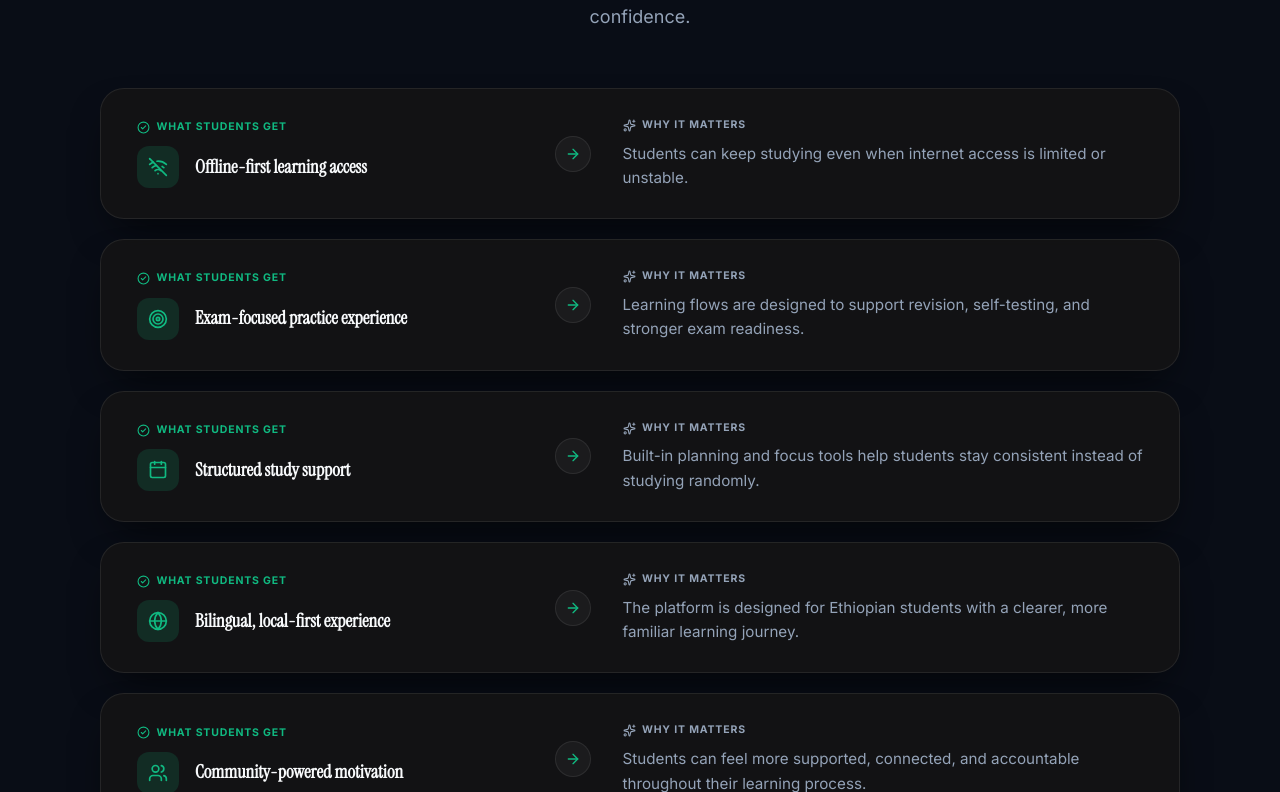
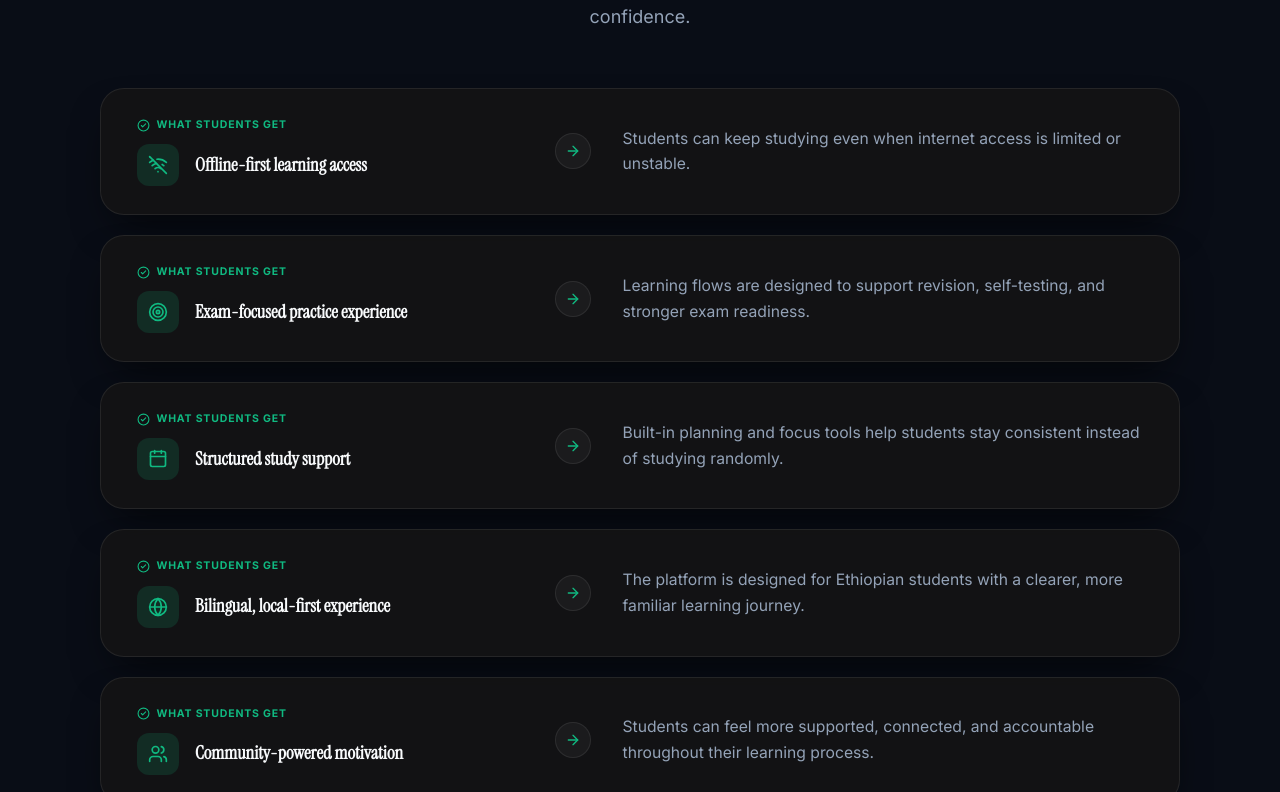
Before and after one commit to abii16/Mesob_Academy, a React (Vite) app: page / in a window 1280 px wide. Shown: the part 2728-3520 px from the top of the page. Built offline with nearby package versions, Linux system fonts and the light colour scheme.

Commit message:
style(comparison): remove Why It Matters label badge while keeping clean benefit explanation

```diff
--- a/src/components/sections/Comparison.jsx
+++ b/src/components/sections/Comparison.jsx
@@ -141,10 +141,6 @@ const Comparison = ({ language }) => {
                 </div>
 
                 <div className="comparison-side-matter">
-                  <div className="comparison-tag-matter">
-                    <Sparkles size={13} />
-                    <span>{currentT.detailCol}</span>
-                  </div>
                   <p className="comparison-detail-text">{feature.detail}</p>
                 </div>
               </motion.div>
--- a/src/styles/sections/Comparison.css
+++ b/src/styles/sections/Comparison.css
@@ -133,28 +133,15 @@
   border-color: var(--color-primary);
 }
 
-/* Right Side: Why It Matters */
+/* Right Side: Explanation Detail */
 .comparison-side-matter {
   display: flex;
-  flex-direction: column;
-  gap: 0.5rem;
-}
-
-.comparison-tag-matter {
-  display: inline-flex;
   align-items: center;
-  gap: 0.4rem;
-  font-size: 10.5px;
-  font-weight: 700;
-  text-transform: uppercase;
-  letter-spacing: 0.08em;
-  color: var(--text-secondary);
-  width: fit-content;
 }
 
 .comparison-detail-text {
-  font-size: 0.95rem;
-  line-height: 1.6;
+  font-size: 0.98rem;
+  line-height: 1.65;
   color: var(--text-secondary);
   margin: 0;
 }
@@ -201,7 +188,3 @@
 .light-theme .comparison-detail-text {
   color: rgba(45, 34, 24, 0.78);
 }
-
-.light-theme .comparison-tag-matter {
-  color: rgba(45, 34, 24, 0.6);
-}
```
